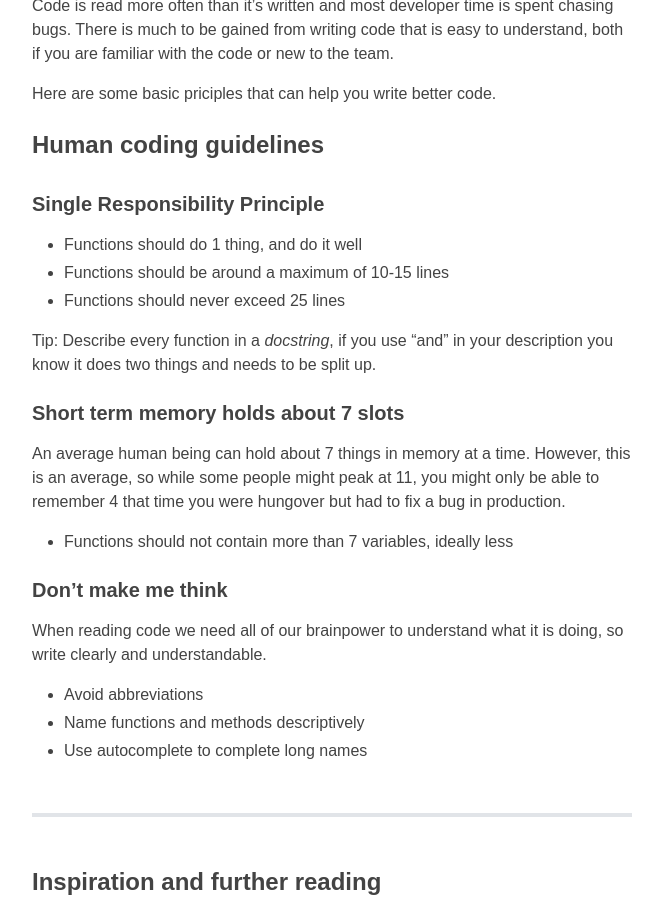
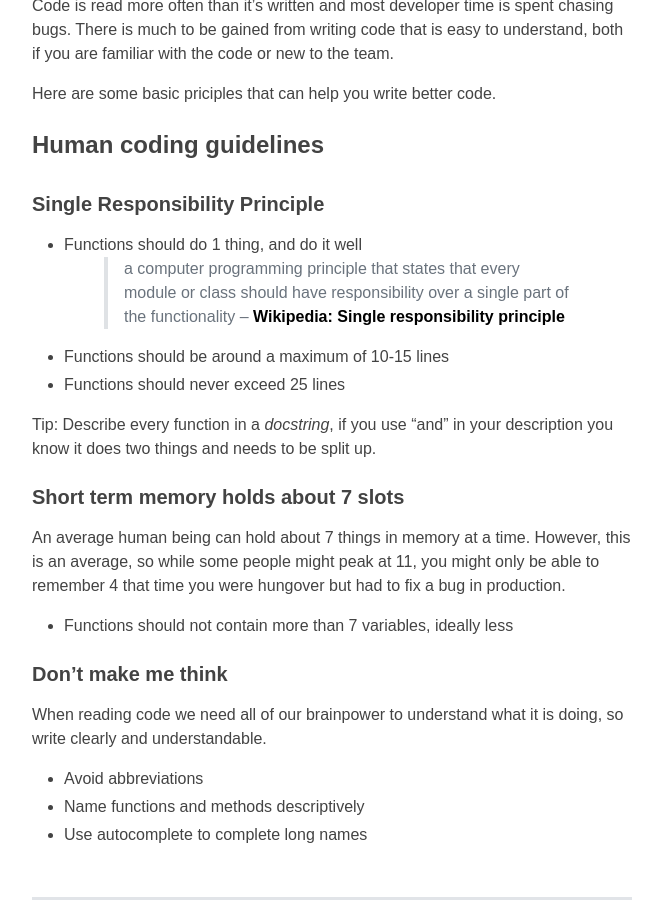
Before and after one commit to Amsterdam/amsterdam.github.io, a Jekyll site: the page built from guides/code-for-humans.md, in a window 1280 px wide and 900 px high, scrolled down 609 px. Shown: the whole window, without its empty margins (138-801 px from the left). Built offline with Jekyll 4.4.1, drawn with Linux system fonts in a browser that asks for light colours; our own code applies the rules of GitHub Pages for plain Markdown files.

Commit message:
Add a quote on Single Responsibility from Wikipedia

```diff
--- a/guides/code-for-humans.md
+++ b/guides/code-for-humans.md
@@ -17,6 +17,8 @@ Here are some basic priciples that can help you write better code.
 ### Single Responsibility Principle
 
 * Functions should do 1 thing, and do it well
+> a computer programming principle that states that every module or class should have responsibility over a single part of the functionality – [Wikipedia: Single responsibility principle](https://en.wikipedia.org/wiki/Single_responsibility_principle)
+
 * Functions should be around a maximum of 10-15 lines
 * Functions should never exceed 25 lines
 
```
